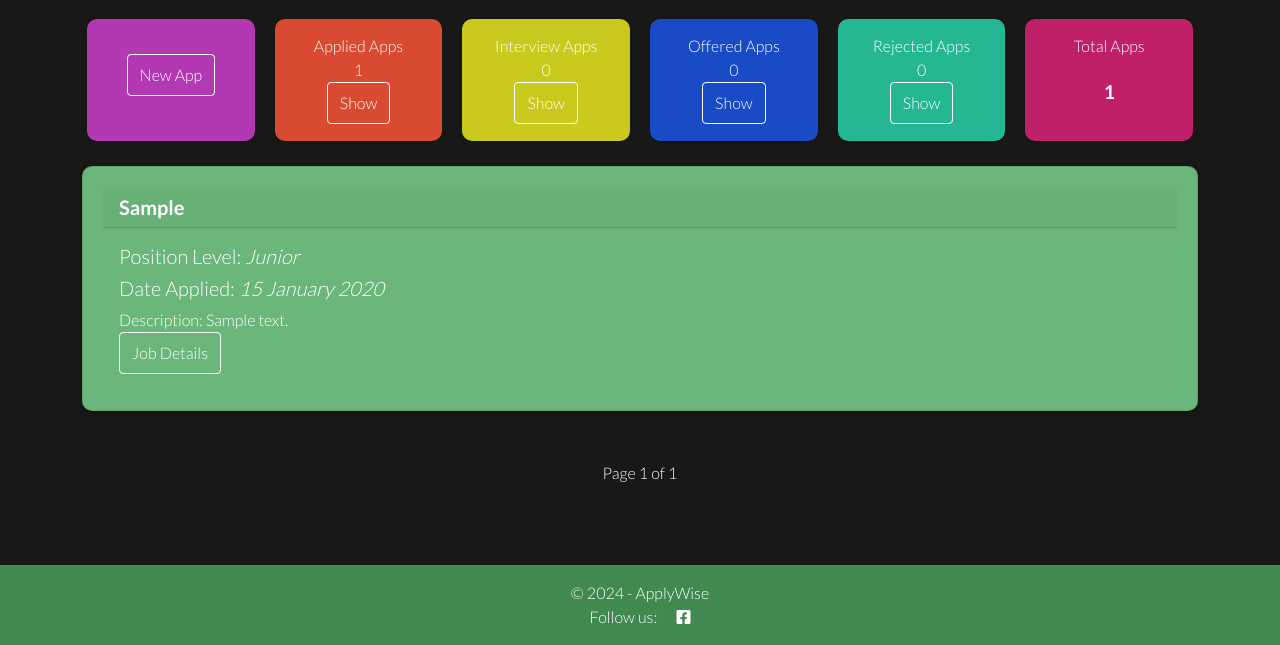
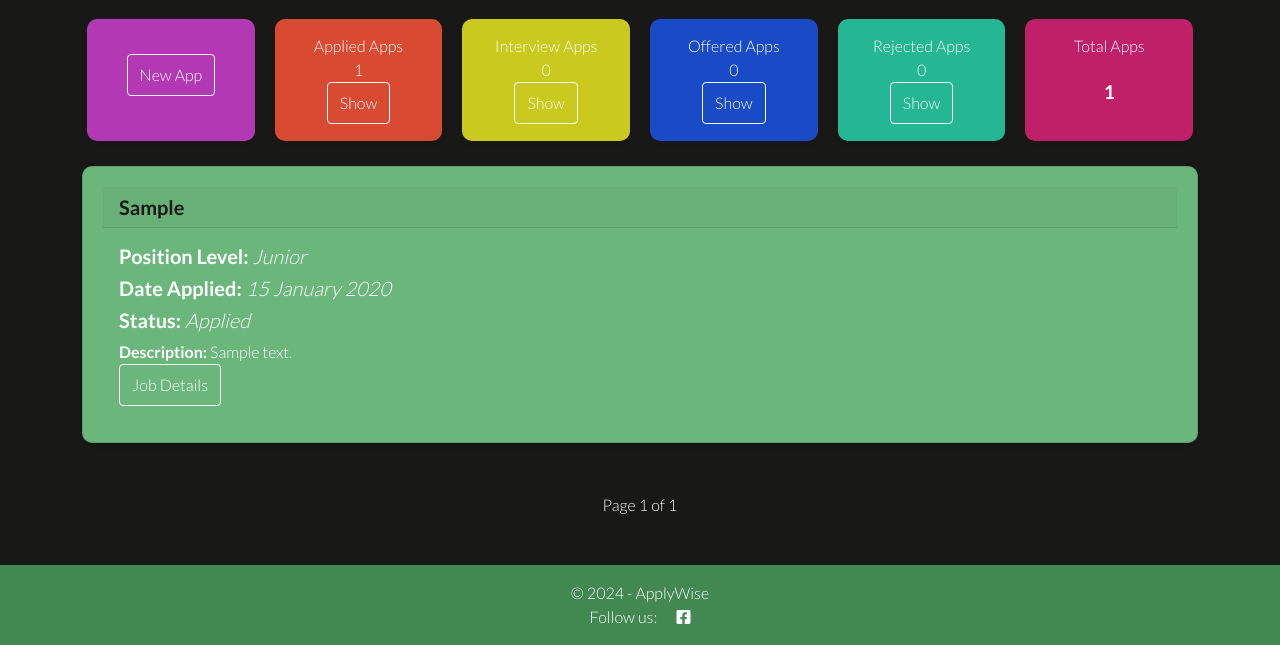
Before and after one commit to ci-mustafa/applywise, a Django app: page / in a window 1280 px wide. Shown: the part 155-800 px from the top of the page. Run offline with Django 5.2, Linux system fonts and the light colour scheme; a user stored in the database is signed in; tables that the repository leaves empty hold one stand-in row (values such as "Sample post"); some web fonts are replaced.

Commit message:
feat: add status filed to job card, change job card title color

```diff
--- a/applyhub/templates/index.html
+++ b/applyhub/templates/index.html
@@ -48,11 +48,12 @@
         {% if applications %}
         {% for app in applications %}
         <div class="card">
-            <h5 class="card-header"><strong>{{ app.position | title }}</strong></h5>
+            <h5 id="job-card-header" class="card-header"><strong>{{ app.position | title }}</strong></h5>
             <div class="card-body">
-                <h5 class="card-title">Position Level: <em>{{ app.position_level }}</em></h5>
-                <h5 class="card-title">Date Applied: <em>{{ app.date_applied|date:"d F Y" }}</em></h5>
-                <p class="card-text">Description: {{ app.description }}</p>
+                <h5><strong>Position Level: </strong><em>{{ app.position_level }}</em></h5>
+                <h5><strong>Date Applied: </strong><em>{{ app.date_applied|date:"d F Y" }}</em></h5>
+                <h5><strong>Status: </strong><em>{{ app.status }}</em></h5>
+                <p class="card-text"><strong>Description: </strong>{{ app.description }}</p>
                 <a href="{% url 'application-details' pk=app.id slug=app.slug %}" class="btn btn-custom">Job Details</a>
             </div>
         </div>
--- a/static/css/style.css
+++ b/static/css/style.css
@@ -64,6 +64,9 @@ p {
     color: #181817;
 }
 
+#job-card-header {
+    color: #181817;
+}
 
 /* Main Layout */
 .app-list {
```
Also changed, not shown: 1 other file.
